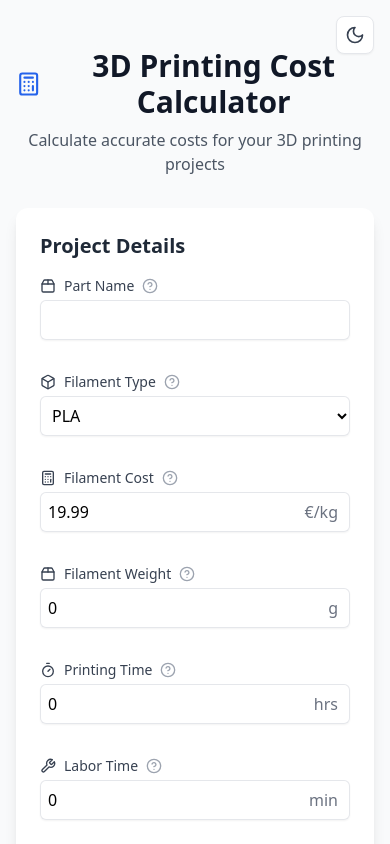
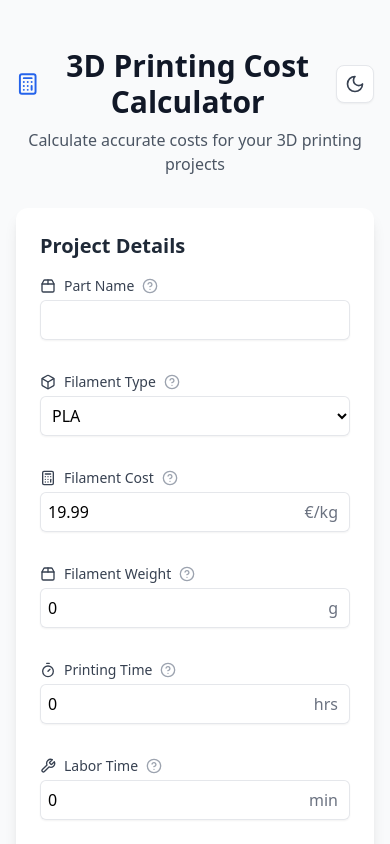
Before and after one commit to replica3d/3dprintingcostcalculator, a React (Vite) app: page / in a window 390 px wide. Shown: the top 844 px of the page. Built offline with nearby package versions, Linux system fonts and the light colour scheme.

Commit message:
Header fix

```diff
--- a/index.html
+++ b/index.html
@@ -2,7 +2,7 @@
 <html lang="en">
   <head>
     <meta charset="UTF-8" />
-    <link rel="icon" type="image/svg+xml" href="/vite.svg" />
+    <link rel="icon" type="image/svg+xml" href="/favicon.svg" />
     <meta name="viewport" content="width=device-width, initial-scale=1.0" />
     <title>3D Printing Cost Calculator</title>
     <meta name="description" content="Calculate 3D printing costs with precision using our 3D Printing Cost Calculator. Estimate material, labor, and machine expenses to set profitable, optimized prices." />
--- a/src/App.tsx
+++ b/src/App.tsx
@@ -75,16 +75,16 @@ function App() {
 
   return (
     <div className="min-h-screen bg-gray-50 dark:bg-[#121212] py-12 px-4 sm:px-6 lg:px-8 transition-colors">
-      <ThemeToggle />
       <div className="max-w-4xl mx-auto">
         <div className="text-center mb-8">
-          <div className="flex items-center justify-center gap-3 mb-2">
+          <div className="flex items-center justify-between md:justify-center md:gap-3 w-full">
             <Calculator className="w-8 h-8 text-blue-600 dark:text-blue-400" />
             <h1 className="text-3xl font-bold text-gray-900 dark:text-gray-50">
               3D Printing Cost Calculator
             </h1>
+            <ThemeToggle className="md:absolute md:right-4 md:top-4" />
           </div>
-          <p className="text-gray-600 dark:text-gray-400">
+          <p className="text-gray-600 dark:text-gray-400 mt-2">
             Calculate accurate costs for your 3D printing projects
           </p>
         </div>
--- a/src/components/InputField.tsx
+++ b/src/components/InputField.tsx
@@ -63,7 +63,7 @@ export function InputField({
               onChange={onChange}
               step={step}
               min="0"
-              className={`mt-1 block w-full rounded-md border-0 dark:border-0 shadow-sm ring-1 ring-inset ring-gray-200 dark:ring-[#696969] focus:ring-2 focus:ring-blue-500 bg-white dark:bg-[#2D2D2D] dark:text-gray-100 p-2 transition-colors ${unit ? 'pr-12' : ''}`}
+              className={`mt-1 block w-full rounded-md border-0 dark:border-0 shadow-sm ring-1 ring-inset ring-gray-200 dark:ring-[#696969] focus:ring-2 focus:ring-blue-500 bg-white dark:bg-[#2D2D2D] dark:text-gray-100 p-2 transition-colors [appearance:textfield] [&::-webkit-outer-spin-button]:appearance-none [&::-webkit-inner-spin-button]:appearance-none ${unit ? 'pr-12' : ''}`}
             />
             {unit && (
               <span className="absolute right-3 top-1/2 -translate-y-1/2 text-gray-500 dark:text-gray-400">
--- a/src/components/ThemeToggle.tsx
+++ b/src/components/ThemeToggle.tsx
@@ -2,13 +2,17 @@ import React from 'react';
 import { Moon, Sun } from 'lucide-react';
 import { useTheme } from '../context/ThemeContext';
 
-export function ThemeToggle() {
+interface ThemeToggleProps {
+  className?: string;
+}
+
+export function ThemeToggle({ className = '' }: ThemeToggleProps) {
   const { theme, toggleTheme } = useTheme();
 
   return (
     <button
       onClick={toggleTheme}
-      className="fixed top-4 right-4 p-2 rounded-lg bg-white dark:bg-[#2D2D2D] hover:bg-gray-100 dark:hover:bg-[#3D3D3D] shadow-sm border border-gray-200 dark:border-gray-700 transition-colors"
+      className={`p-2 rounded-lg bg-white dark:bg-[#2D2D2D] hover:bg-gray-100 dark:hover:bg-[#3D3D3D] shadow-sm border border-gray-200 dark:border-gray-700 transition-colors ${className}`}
       aria-label="Toggle theme"
     >
       {theme === 'light' ? (
```
Also changed, not shown: favicon.svg (added).
